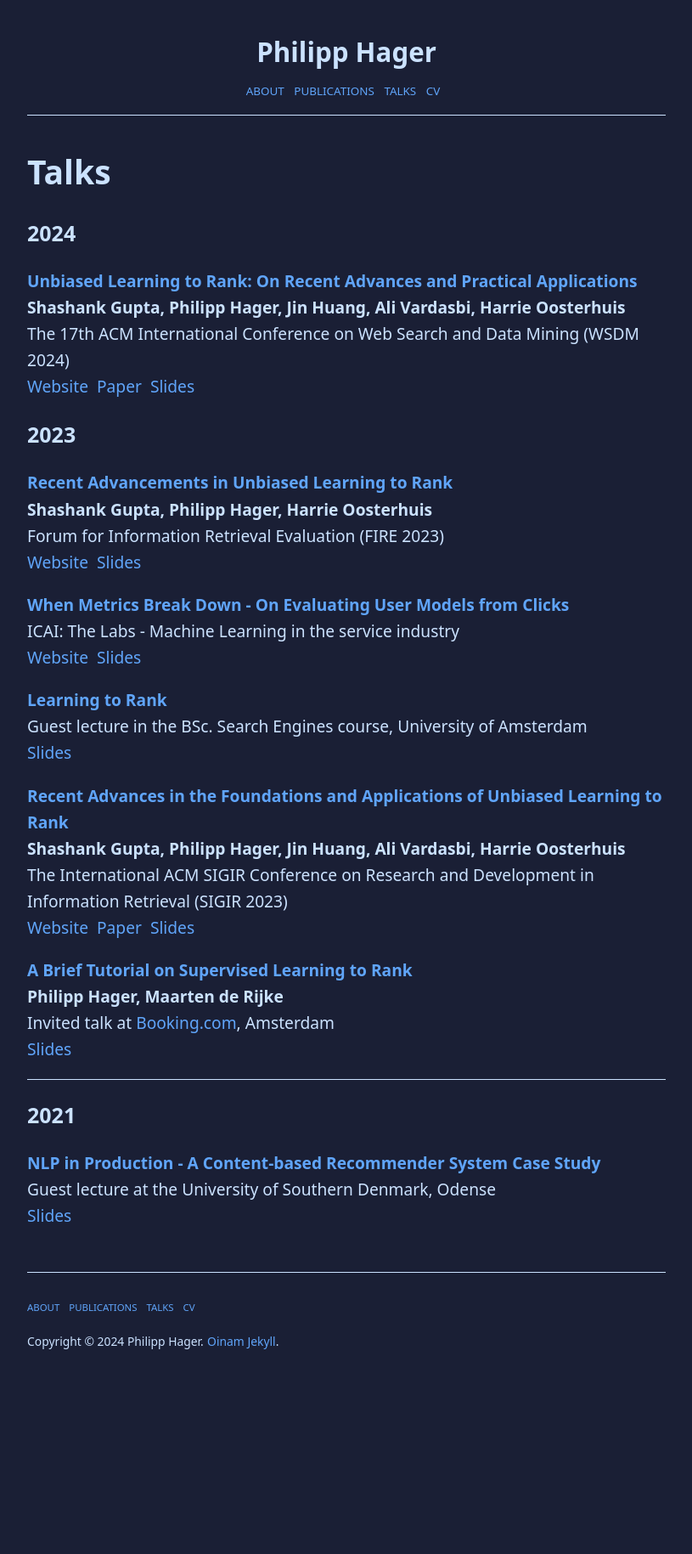
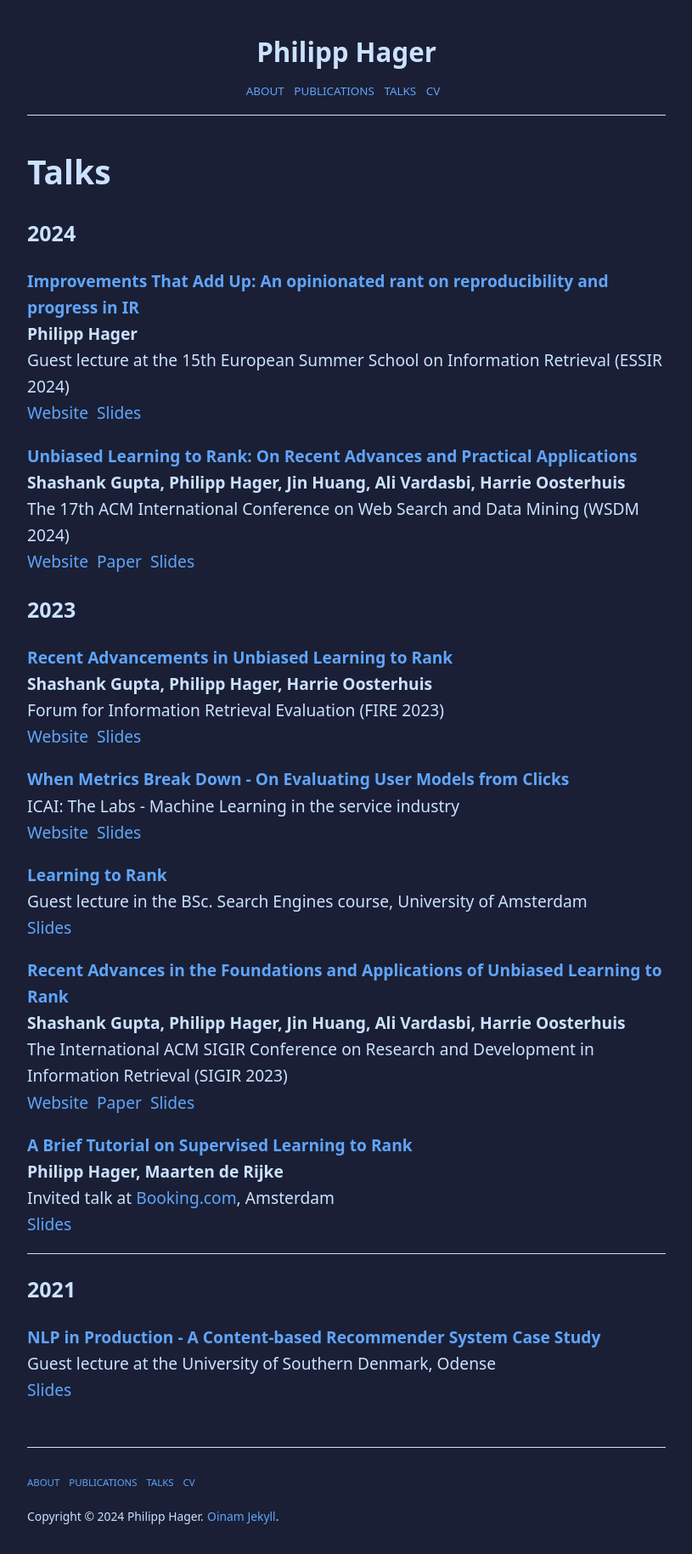
Before and after one commit to philipphager/philipphager.github.io, a Jekyll site: the page built from talks.md, in a window 1280 px wide. Shown: the whole page at 85% size, without its empty margins (232-1047 px from the left). Built offline with Jekyll 4.4.1, drawn with Linux system fonts in a browser that asks for light colours; before the commit the page ends 1624 px from its top, so only the background shows below that.

Commit message:
Add ESSIR talk

```diff
--- a/talks.md
+++ b/talks.md
@@ -5,6 +5,12 @@ permalink: /talks/
 ---
 
 ### 2024
+**[Improvements That Add Up: An opinionated rant on reproducibility and progress in IR](/assets/talks/2024-07-02-essir24-reproducibility.pdf)**\\
+**Philipp Hager**\\
+Guest lecture at the 15th European Summer School on Information Retrieval (ESSIR 2024)\\
+[Website](https://2024.essir.eu/speakers)
+&nbsp;[Slides](/assets/talks/2024-07-02-essir24-reproducibility.pdf)
+
 **[Unbiased Learning to Rank:
 On Recent Advances and Practical Applications](https://sites.google.com/view/wsdm-2024-tutorial-ultr/)**\\
 **Shashank Gupta, Philipp Hager, Jin Huang, Ali Vardasbi, Harrie Oosterhuis**\\
```
Also changed, not shown: 1 other file.
